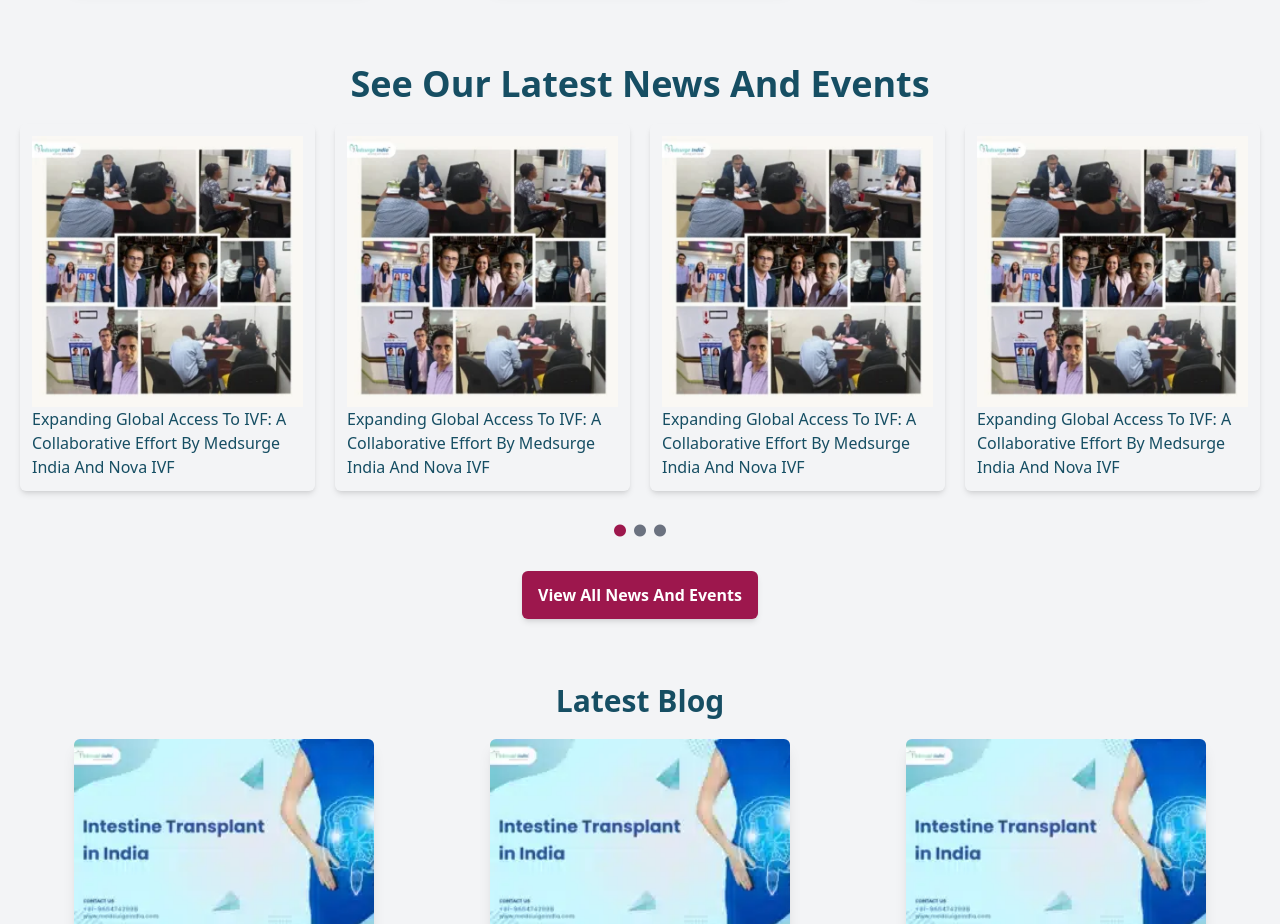
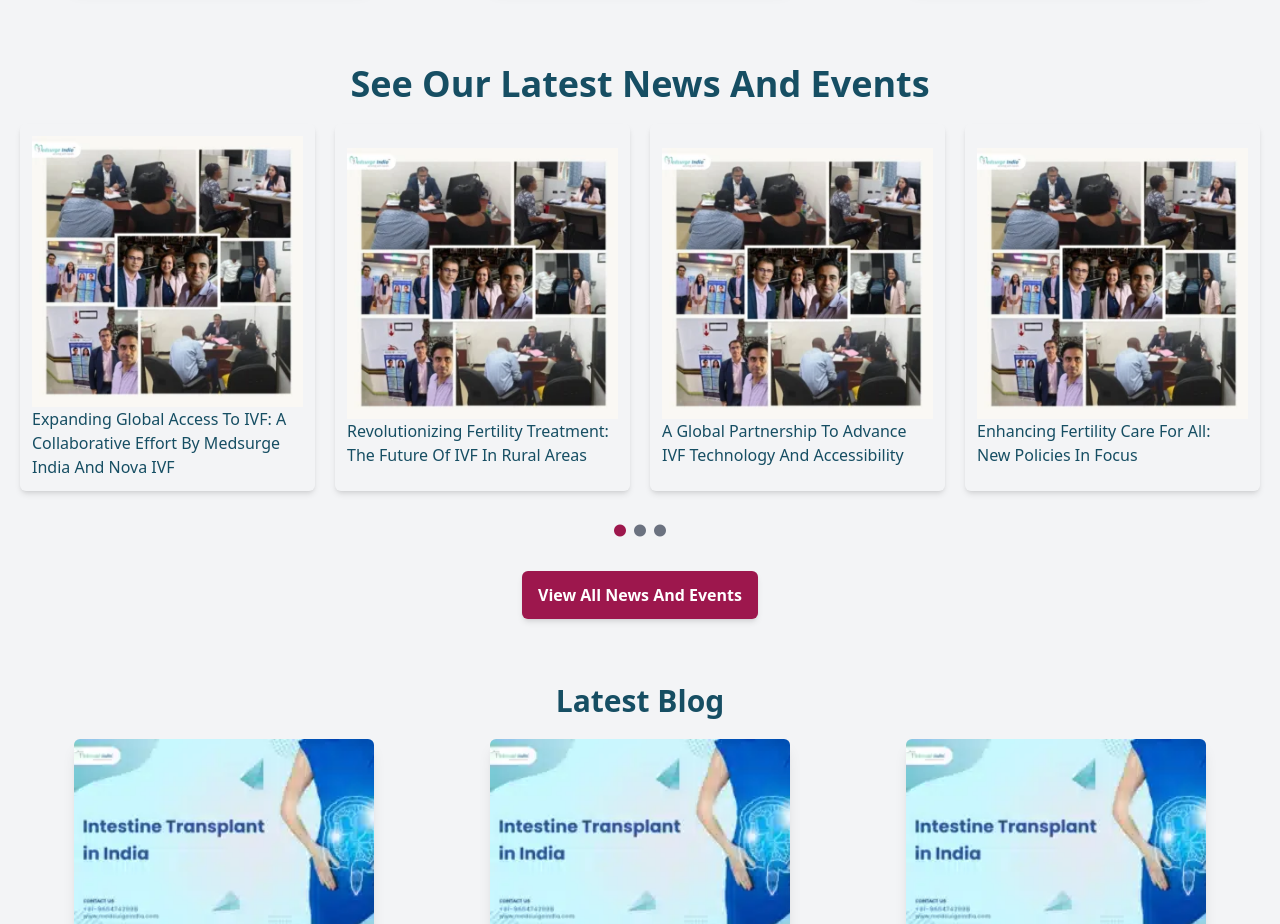
Before and after one commit to mamun-ethan/treatment-tour, a website: page index.html in a window 1280 px wide. Shown: the part 1720-2644 px from the top of the page. Drawn offline with nearby package versions, Linux system fonts and the light colour scheme; files whose address does not match are found by name.

Commit message:
pagination  functionality added for event section

```diff
--- a/index.html
+++ b/index.html
@@ -2004,7 +2004,6 @@
           </div>
         </div>
       </div>
-
       <!-- events and news -->
       <div class="my-15">
         <div class="container mx-auto px-5">
@@ -2013,53 +2012,33 @@
           >
             see our latest news and events
           </h1>
-          <div class="grid grid-cols-1 md:grid-cols-4 gap-5">
-            <div
-              class="p-3 flex flex-col justify-center items-center cursor-pointer rounded-md shadow-md"
-            >
-              <img src="./src/assets/images/blog.png" alt="" />
-              <a href="#" class="text-cyan-900 font-medium capitalize"
-                >Expanding Global Access to IVF: A Collaborative Effort by
-                Medsurge India and Nova IVF</a
-              >
-            </div>
-            <div class="p-3 cursor-pointer rounded-md shadow-md">
-              <img src="./src/assets/images/blog.png" alt="" />
-              <a href="#" class="text-cyan-900 font-medium capitalize"
-                >Expanding Global Access to IVF: A Collaborative Effort by
-                Medsurge India and Nova IVF</a
-              >
-            </div>
-            <div class="p-3 cursor-pointer rounded-md shadow-md">
-              <img src="./src/assets/images/blog.png" alt="" />
-              <a href="#" class="text-cyan-900 font-medium capitalize"
-                >Expanding Global Access to IVF: A Collaborative Effort by
-                Medsurge India and Nova IVF</a
-              >
-            </div>
-            <div class="p-3 cursor-pointer rounded-md shadow-md">
-              <img src="./src/assets/images/blog.png" alt="" />
-              <a href="#" class="text-cyan-900 font-medium capitalize"
-                >Expanding Global Access to IVF: A Collaborative Effort by
-                Medsurge India and Nova IVF</a
-              >
-            </div>
-          </div>
-          <!-- navigration -->
+
+          <!-- event items -->
+          <div class="grid event-wrap grid-cols-1 md:grid-cols-4 gap-5"></div>
+
+          <!-- pagination -->
           <div class="flex my-8 justify-center items-center">
             <ul class="flex gap-2 text-xs items-center">
-              <li class="text-pink-800"><i class="fa-solid fa-circle"></i></li>
-              <li class="text-gray-500"><i class="fa-solid fa-circle"></i></li>
-              <li class="text-gray-500"><i class="fa-solid fa-circle"></i></li>
+              <li class="text-pink-800 pagination" data-page="1">
+                <i class="fa-solid fa-circle"></i>
+              </li>
+              <li class="text-gray-500 pagination" data-page="2">
+                <i class="fa-solid fa-circle"></i>
+              </li>
+              <li class="text-gray-500 pagination" data-page="3">
+                <i class="fa-solid fa-circle"></i>
+              </li>
             </ul>
           </div>
-          <!-- view all news and events button -->
+
+          <!-- view all button -->
           <div class="flex justify-center items-center">
             <a
               class="px-4 py-3 rounded-md shadow-md bg-pink-800 text-white font-semibold hover:text-gray-500 capitalize text-base"
               href="#"
-              >view all news and events</a
             >
+              view all news and events
+            </a>
           </div>
         </div>
       </div>
@@ -3158,5 +3137,85 @@
         scrollContainer.scrollBy({ left: -scrollAmount, behavior: "smooth" });
       });
     </script>
+
+    <script>
+      const eventsData = [
+        {
+          img: "./src/assets/images/blog.png",
+          text: "Expanding Global Access to IVF: A Collaborative Effort by Medsurge India and Nova IVF",
+        },
+        {
+          img: "./src/assets/images/blog.png",
+          text: "Revolutionizing Fertility Treatment: The Future of IVF in Rural Areas",
+        },
+        {
+          img: "./src/assets/images/blog.png",
+          text: "A Global Partnership to Advance IVF Technology and Accessibility",
+        },
+        {
+          img: "./src/assets/images/blog.png",
+          text: "Enhancing Fertility Care for All: New Policies in Focus",
+        },
+        {
+          img: "./src/assets/images/blog.png",
+          text: "2025 IVF Summit Highlights Global Innovations and Challenges",
+        },
+        {
+          img: "./src/assets/images/blog.png",
+          text: "Nova IVF's Expansion into Africa: A Game Changer for Fertility Services",
+        },
+        {
+          img: "./src/assets/images/blog.png",
+          text: "Affordable IVF Treatments: Government and Private Sector Join Hands",
+        },
+        {
+          img: "./src/assets/images/blog.png",
+          text: "Medsurge India Launches IVF Awareness Campaign Across India",
+        },
+        {
+          img: "./src/assets/images/blog.png",
+          text: "New IVF Technologies Make Headlines in 2025",
+        },
+      ];
+
+      const eventsPerPage = 4;
+      const eventWrap = document.querySelector(".event-wrap");
+      const paginations = document.querySelectorAll(".pagination");
+
+      function renderEvents(page) {
+        eventWrap.innerHTML = "";
+        const start = (page - 1) * eventsPerPage;
+        const selectedEvents = eventsData.slice(start, start + eventsPerPage);
+
+        selectedEvents.forEach((event) => {
+          const eventDiv = document.createElement("div");
+          eventDiv.className =
+            "p-3 flex flex-col justify-center items-center cursor-pointer rounded-md shadow-md";
+          eventDiv.innerHTML = `
+        <img src="${event.img}" alt="" />
+        <a href="#" class="text-cyan-900 font-medium capitalize">${event.text}</a>
+      `;
+          eventWrap.appendChild(eventDiv);
+        });
+      }
+
+      // Initial render
+      renderEvents(1);
+
+      // Pagination click handling
+      paginations.forEach((pagination) => {
+        pagination.addEventListener("click", () => {
+          paginations.forEach((p) => {
+            p.classList.remove("text-pink-800");
+            p.classList.add("text-gray-500");
+          });
+          pagination.classList.add("text-pink-800");
+          pagination.classList.remove("text-gray-500");
+
+          const page = parseInt(pagination.getAttribute("data-page"));
+          renderEvents(page);
+        });
+      });
+    </script>
   </body>
 </html>
```
